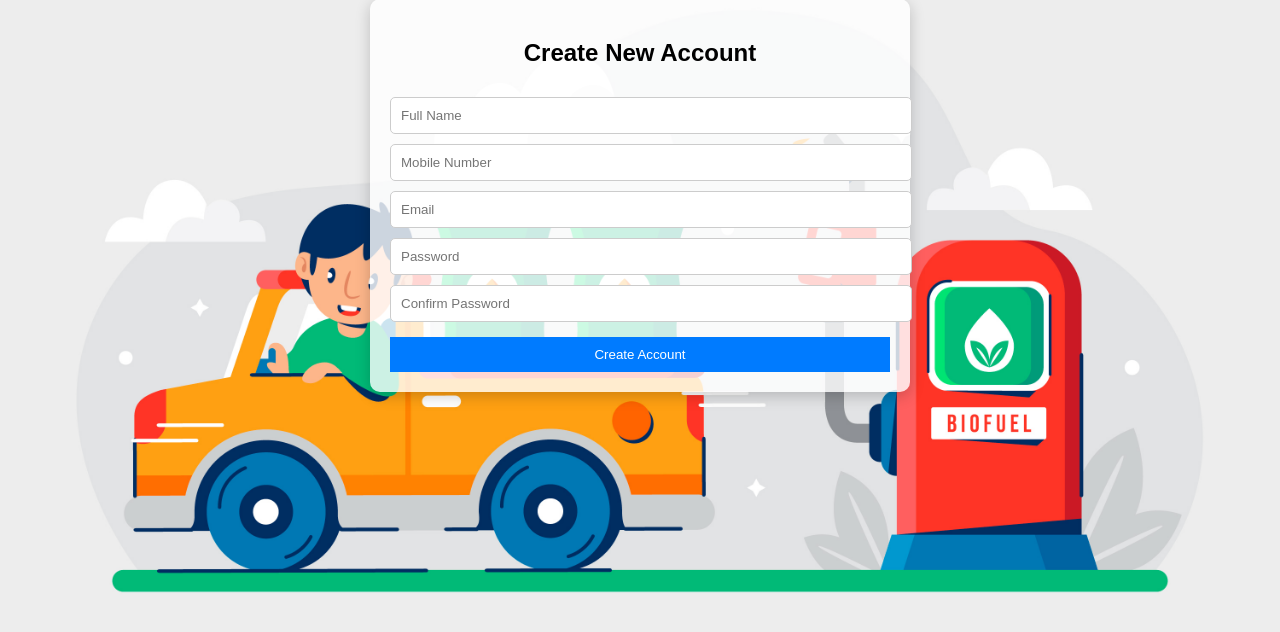
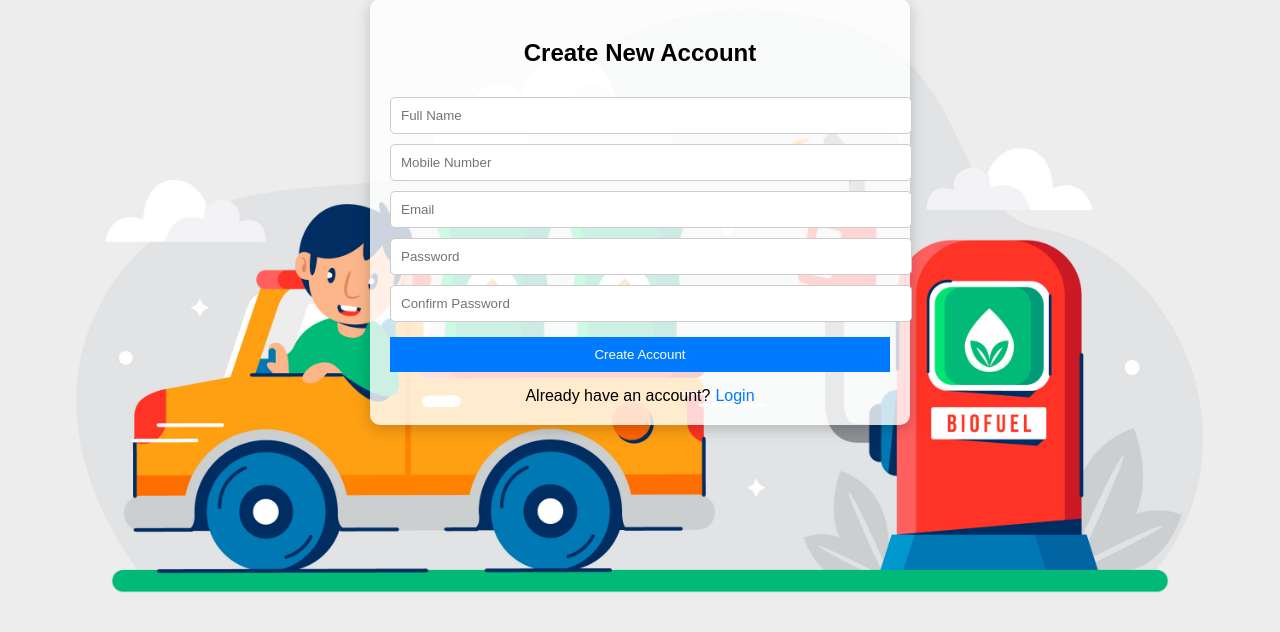
Before and after one commit to iamyash-79/new-project, a Flask app: page /register in a window 1280 px wide. Shown: the part 51-683 px from the top of the page. Run offline with Flask 3, Linux system fonts and the light colour scheme; parts of the project's set-up code (start-up, migrations or seed data) failed here and were passed over.

Commit message:
Update register.html

```diff
--- a/templates/register.html
+++ b/templates/register.html
@@ -55,6 +55,21 @@
             color: red;
             text-align: center;
         }
+
+        .login-link {
+            text-align: center;
+            margin-top: 15px;
+        }
+
+        .login-link span {
+            color: black;
+            margin-right: 5px;
+        }
+
+        .login-link a {
+            color: #007BFF;
+            text-decoration: none;
+        }
     </style>
 </head>
 <body>
@@ -71,6 +86,9 @@
             <input type="password" name="confirm_password" placeholder="Confirm Password" required>
             <button type="submit">Create Account</button>
         </form>
+        <div class="login-link">
+            <span>Already have an account?</span><a href="/">Login</a>
+        </div>
     </div>
 </body>
 </html>
```
